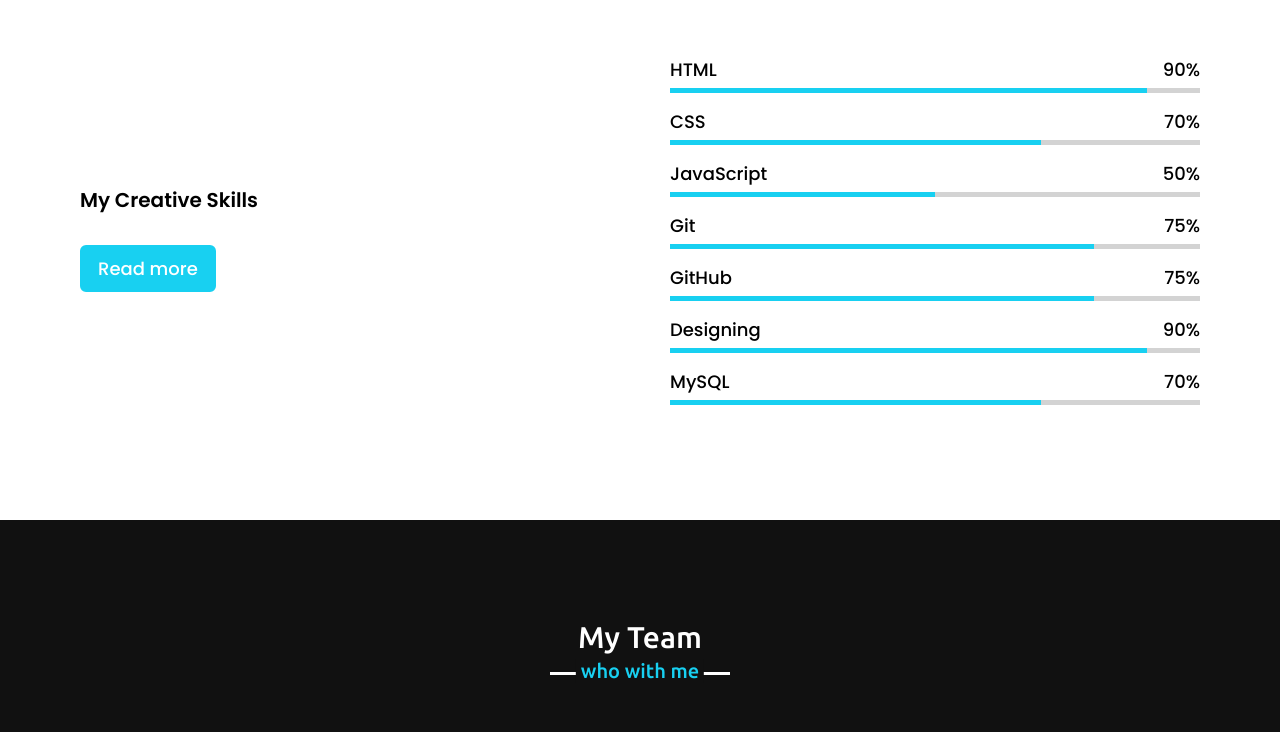
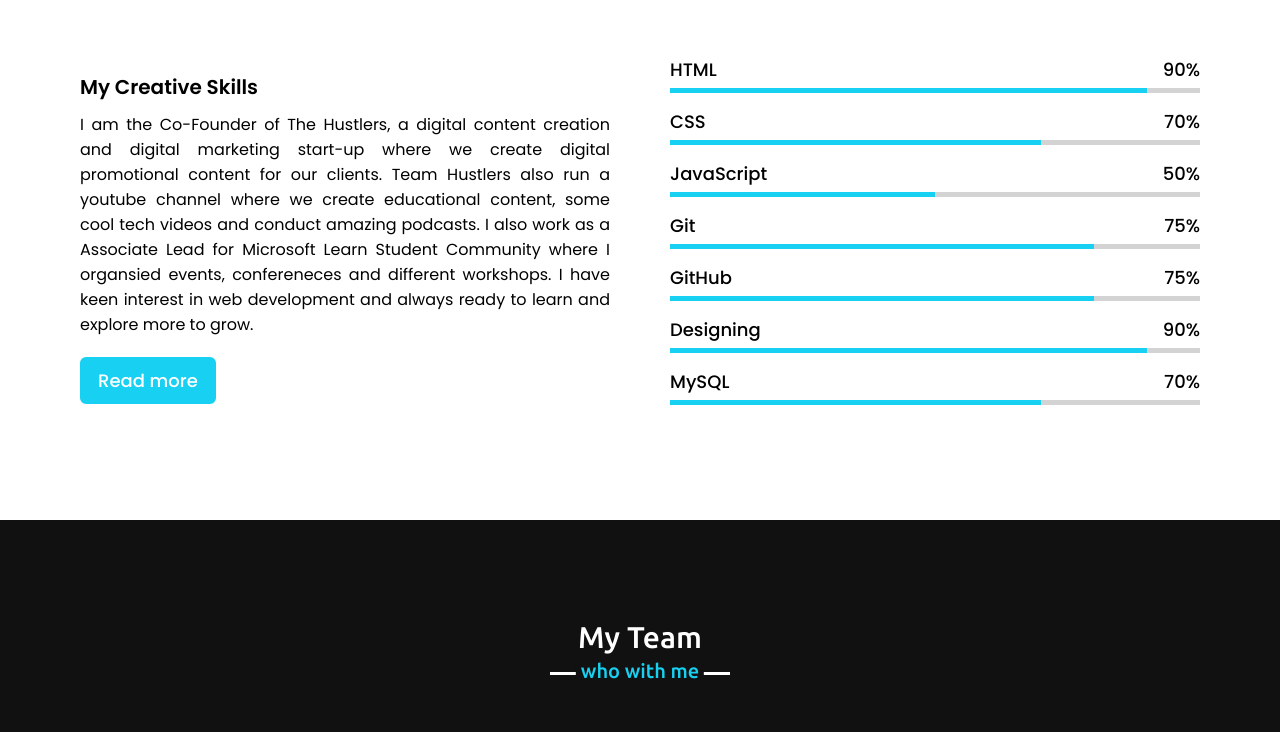
Before and after one commit to ananya26-vishnoi/Portfolio, a plain HTML site: page public/index.html in a window 1280 px wide. Shown: the part 2686-3418 px from the top of the page. Drawn offline with nearby package versions, Linux system fonts and the light colour scheme.

Commit message:
Update index.html

```diff
--- a/public/index.html
+++ b/public/index.html
@@ -154,7 +154,8 @@
                 <div class="column left">
                     <div class="text">My Creative Skills</div>
                     <p>
-
+                       I am the Co-Founder of The Hustlers, a digital content creation and digital marketing start-up where we create digital promotional content for our clients. Team Hustlers also run a youtube channel where we create educational content, some cool tech videos and conduct amazing podcasts.
+                        I also work as a Associate Lead for Microsoft Learn Student Community where I organsied events, confereneces and different workshops. I have keen interest in web development and always ready to learn and explore more to grow.
 
                     </p>
                     <a href="#">Read more</a>
```
